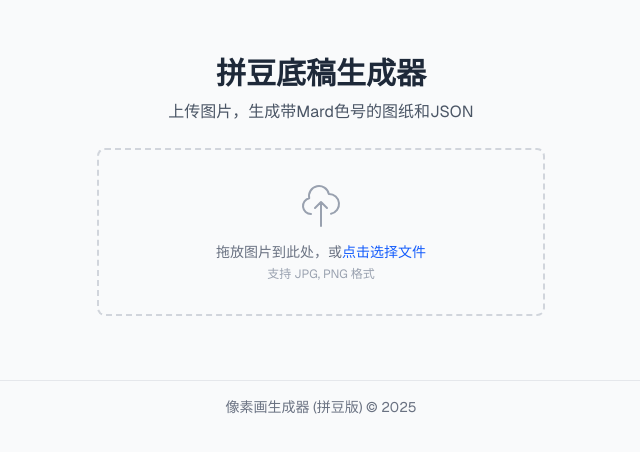
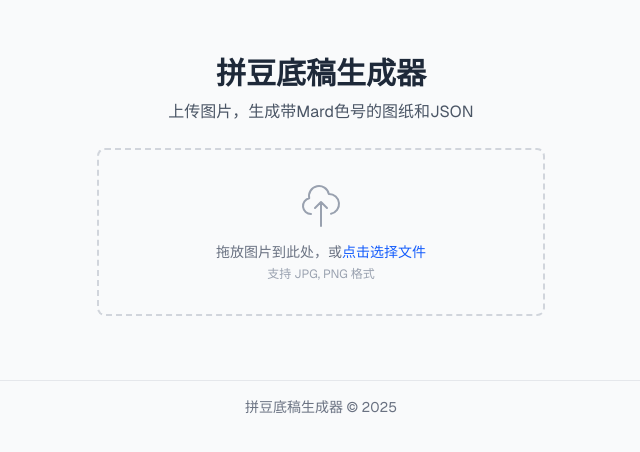
Before and after one commit to omom02/perler-beads, a Next.js app: page / in a window 1280 px wide. Shown: the top 452 px of the page, without its empty margins (319-959 px from the left). Built offline with nearby package versions, Linux system fonts and the light colour scheme.

Commit message:
更新标题和页脚文本，将“像素画生成器”更改为“拼豆底稿生成器”以更准确地反映功能。

```diff
--- a/src/app/layout.tsx
+++ b/src/app/layout.tsx
@@ -13,7 +13,7 @@ const geistMono = Geist_Mono({
 });
 
 export const metadata: Metadata = {
-  title: "像素画生成器 | Perler Beads Generator",
+  title: "拼豆底稿生成器 | Perler Beads Generator",
   description: "上传图片，调整精细度，一键生成像素画图纸，简单实用的像素画生成工具",
 };
 
--- a/src/app/page.tsx
+++ b/src/app/page.tsx
@@ -602,7 +602,7 @@ export default function Home() {
       </main>
 
       <footer className="w-full max-w-4xl mt-10 mb-6 py-4 text-center text-xs sm:text-sm text-gray-500 border-t border-gray-200">
-        <p>像素画生成器 (拼豆版) &copy; {new Date().getFullYear()}</p>
+        <p>拼豆底稿生成器 &copy; {new Date().getFullYear()}</p>
         {/* Optional: Add link to source code or your website */}
         {/* <p className="mt-1"><a href="#" className="hover:underline">GitHub Repo</a></p> */}
       </footer>
```
